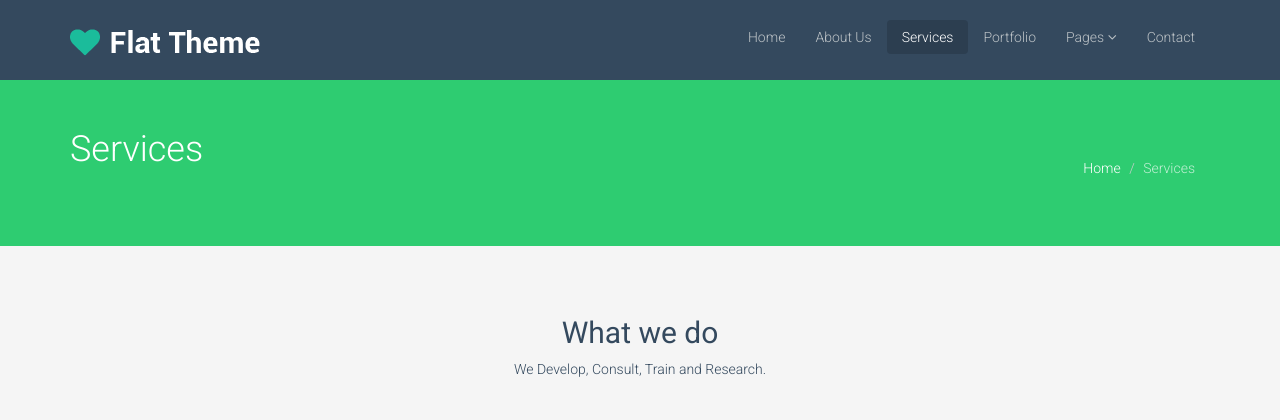
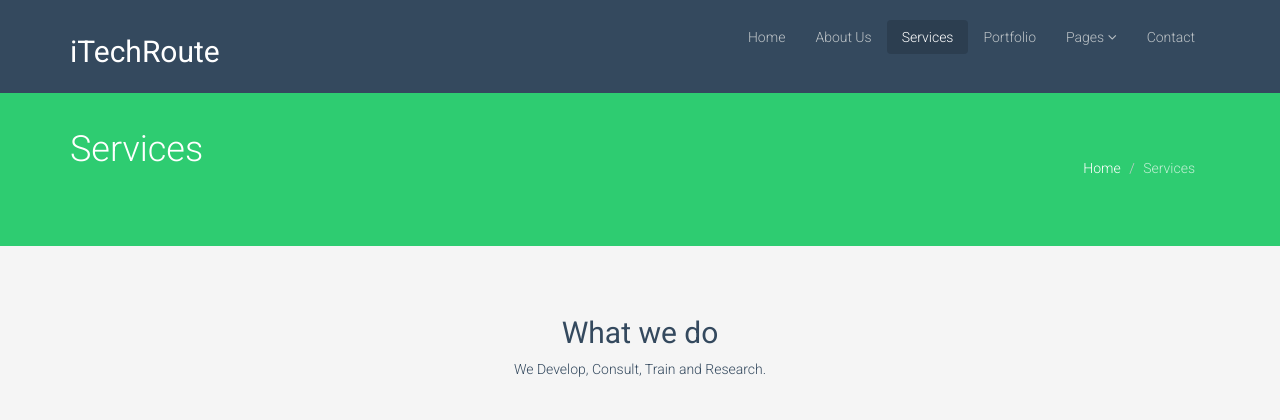
Before and after one commit to surajJha/projecty, a CodeIgniter app: page /index.php/welcome/index in a window 1280 px wide. Shown: the top 420 px of the page. Run offline with CodeIgniter, Linux system fonts and the light colour scheme.

Commit message:
-changed logo to iTechRoute

```diff
--- a/application/views/about-us.php
+++ b/application/views/about-us.php
@@ -31,7 +31,9 @@
                     <span class="icon-bar"></span>
                     <span class="icon-bar"></span>
                 </button>
-                <a class="navbar-brand" href="<?php echo site_url();?>"><img src="<?php echo base_url();?>application/views/images/logo.png" alt="logo"></a>
+                <a class="navbar-brand" href="<?php echo site_url();?>"><!--<img src="<?php echo base_url();?>application/views/images/logo.png" alt="logo">-->
+                    <h2 class="animation animated-item-1">iTechRoute</h2>
+                </a>
             </div>
             <div class="collapse navbar-collapse">
                 <ul class="nav navbar-nav navbar-right">
--- a/application/views/contact-us.php
+++ b/application/views/contact-us.php
@@ -31,7 +31,9 @@
                     <span class="icon-bar"></span>
                     <span class="icon-bar"></span>
                 </button>
-                <a class="navbar-brand" href="<?php echo site_url();?>"><img src="<?php echo base_url();?>application/views/images/logo.png" alt="logo"></a>
+                <a class="navbar-brand" href="<?php echo site_url();?>"><!--<img src="<?php echo base_url();?>application/views/images/logo.png" alt="logo">-->
+                    <h2 class="animation animated-item-1">iTechRoute</h2>
+                </a>
             </div>
             <div class="collapse navbar-collapse">
                 <ul class="nav navbar-nav navbar-right">
--- a/application/views/faq.php
+++ b/application/views/faq.php
@@ -31,7 +31,9 @@
                     <span class="icon-bar"></span>
                     <span class="icon-bar"></span>
                 </button>
-                <a class="navbar-brand" href="<?php echo site_url();?>"><img src="<?php echo base_url();?>application/views/images/logo.png" alt="logo"></a>
+                <a class="navbar-brand" href="<?php echo site_url();?>"><!--<img src="<?php echo base_url();?>application/views/images/logo.png" alt="logo">-->
+                    <h2 class="animation animated-item-1">iTechRoute</h2>
+                </a>
             </div>
             <div class="collapse navbar-collapse">
                 <ul class="nav navbar-nav navbar-right">
--- a/application/views/index.php
+++ b/application/views/index.php
@@ -25,13 +25,16 @@
     <header class="navbar navbar-inverse navbar-fixed-top wet-asphalt" role="banner">
         <div class="container">
             <div class="navbar-header">
+
                 <button type="button" class="navbar-toggle" data-toggle="collapse" data-target=".navbar-collapse">
                     <span class="sr-only">Toggle navigation</span>
                     <span class="icon-bar"></span>
                     <span class="icon-bar"></span>
                     <span class="icon-bar"></span>
                 </button>
-                <a class="navbar-brand" href="<?php echo site_url();?>"><img src="<?php echo base_url();?>application/views/images/logo.png" alt="logo"></a>
+                <a class="navbar-brand" href="<?php echo site_url();?>"><!--<img src="<?php echo base_url();?>application/views/images/logo.png" alt="logo">-->
+                    <h3>iTechRoute</h3>
+                </a>
             </div>
             <div class="collapse navbar-collapse">
                 <ul class="nav navbar-nav navbar-right">
--- a/application/views/portfolio.php
+++ b/application/views/portfolio.php
@@ -31,7 +31,9 @@
                     <span class="icon-bar"></span>
                     <span class="icon-bar"></span>
                 </button>
-                <a class="navbar-brand" href="<?php echo site_url();?>"><img src="<?php echo base_url();?>application/views/images/logo.png" alt="logo"></a>
+                <a class="navbar-brand" href="<?php echo site_url();?>"><!--<img src="<?php echo base_url();?>application/views/images/logo.png" alt="logo">-->
+                    <h2 class="animation animated-item-1">iTechRoute</h2>
+                </a>
             </div>
             <div class="collapse navbar-collapse">
                 <ul class="nav navbar-nav navbar-right">
--- a/application/views/services.php
+++ b/application/views/services.php
@@ -31,7 +31,9 @@
                     <span class="icon-bar"></span>
                     <span class="icon-bar"></span>
                 </button>
-                <a class="navbar-brand" href="<?php echo site_url();?>"><img src="<?php echo base_url();?>application/views/images/logo.png" alt="logo"></a>
+                <a class="navbar-brand" href="<?php echo site_url();?>"><!--<img src="<?php echo base_url();?>application/views/images/logo.png" alt="logo">-->
+                    <h2 class="animation animated-item-1">iTechRoute</h2>
+                </a>
             </div>
             <div class="collapse navbar-collapse">
                 <ul class="nav navbar-nav navbar-right">
```
